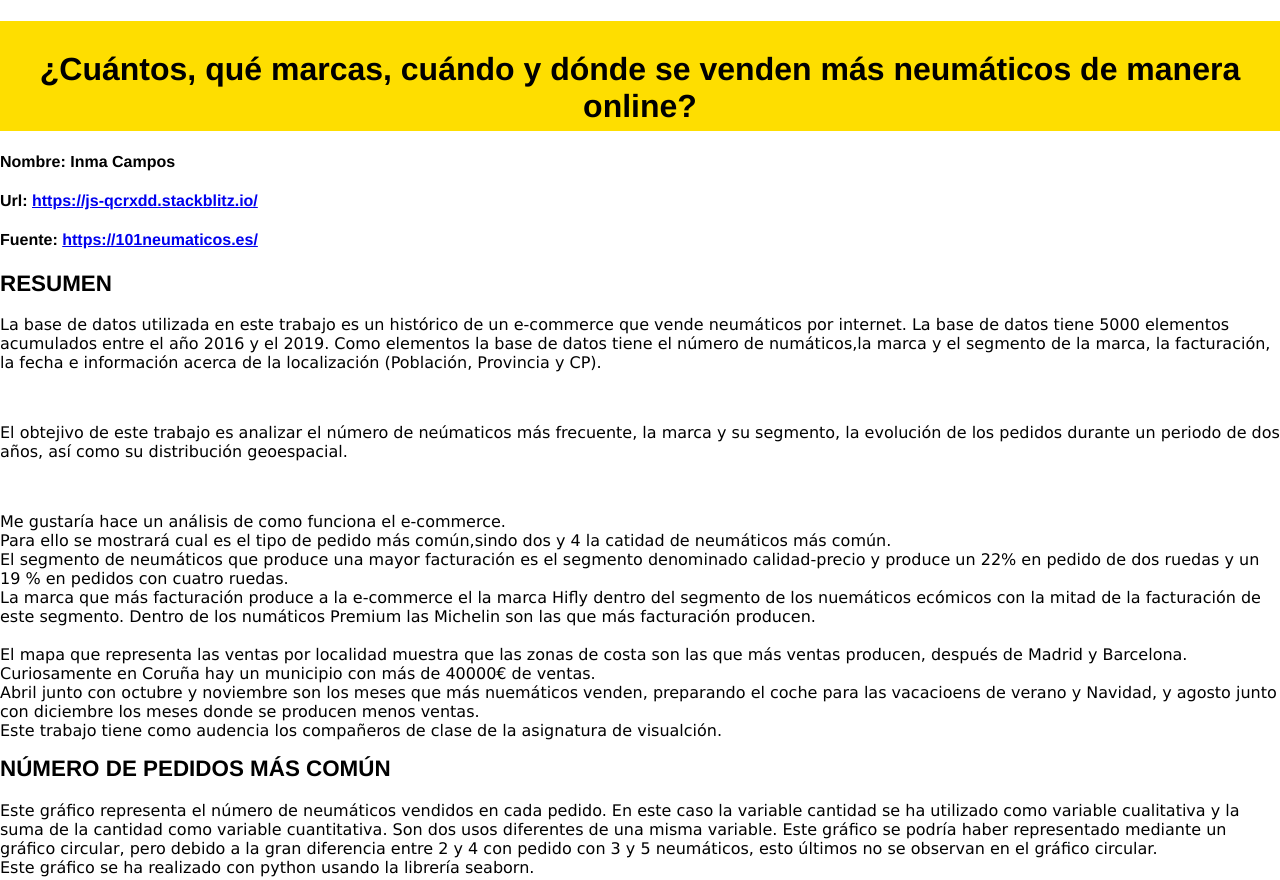
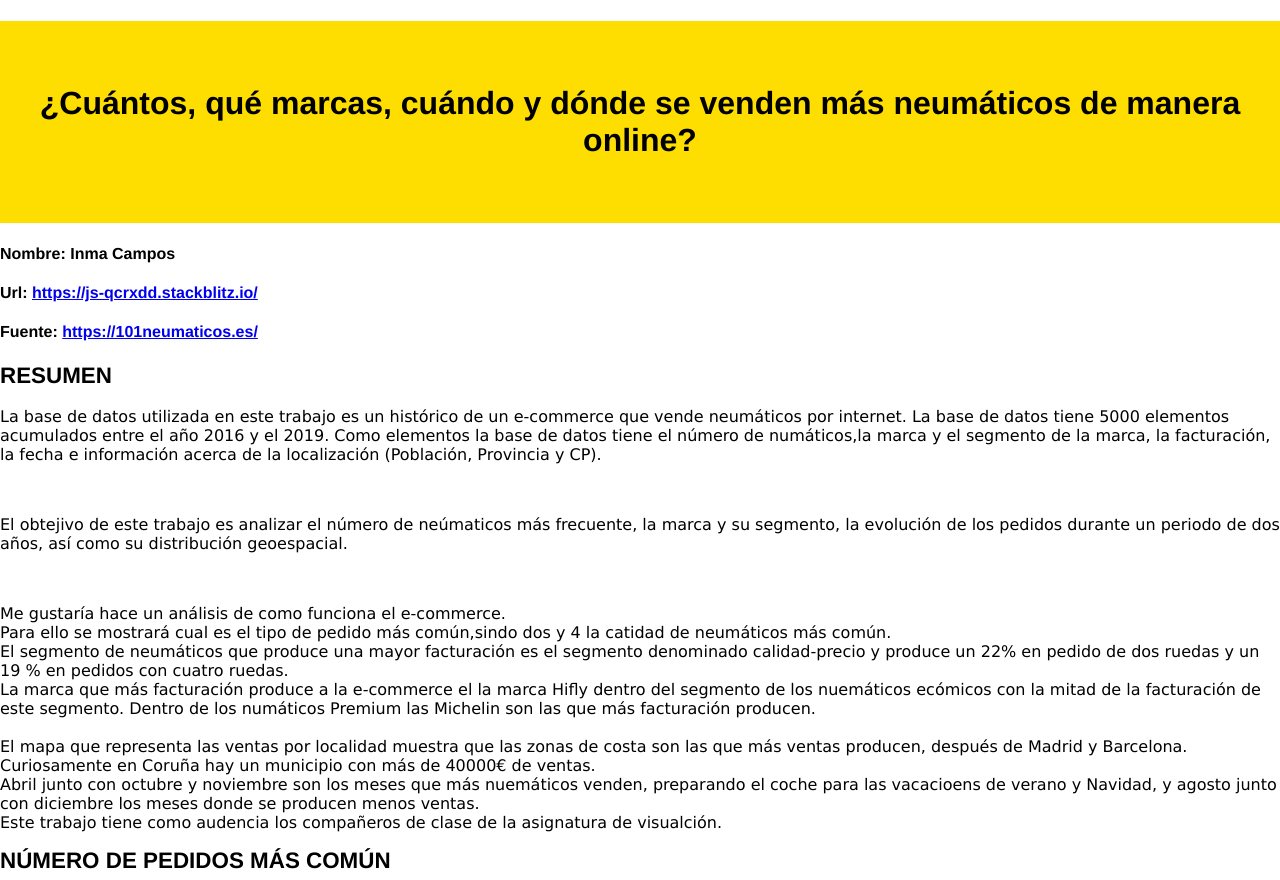
Before and after one commit to inmacampos/SEMINARIO-VISUALIZACION, a website: page index.html in a window 1280 px wide. Shown: the top 880 px of the page. Drawn offline with nearby package versions, Linux system fonts and the light colour scheme.

Commit message:
1 file modified

```diff
--- a/index.html
+++ b/index.html
@@ -20,9 +20,8 @@
               color: black ;
               font-family: Helvetica, sans-serif;
               width: 100%;
-              height: 80px;
               text-align: center;
-              padding-top: 30px;
+              padding: 2em 0;
           }
           h2 {
               font-size: 1.4em;
```
